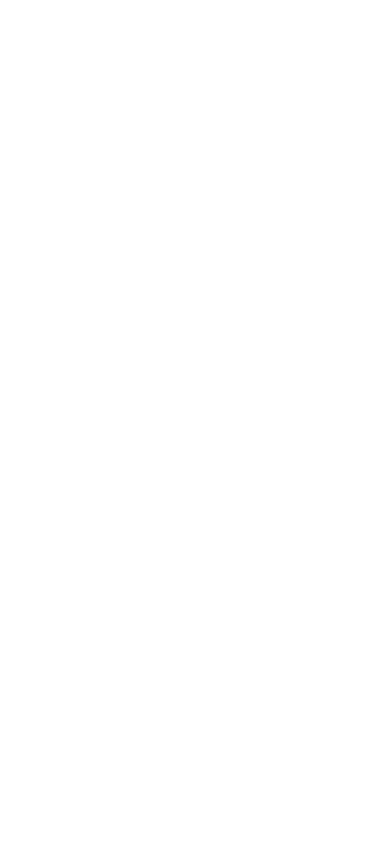
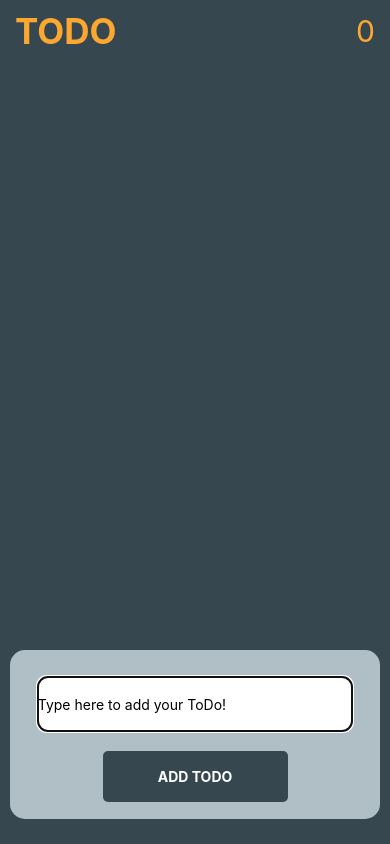
Before and after one commit to ofkarakus/RN-Project-3-ToDo-App, a React Native app: screen / in a window 390 px wide. Built offline with nearby package versions, Linux system fonts and the light colour scheme.

Commit message:
feat: ready for presentation

```diff
--- a/src/App.js
+++ b/src/App.js
@@ -1,21 +1,154 @@
 import React, {useState} from 'react';
-import {SafeAreaView, StyleSheet} from 'react-native';
+import {
+  View,
+  StyleSheet,
+  Text,
+  TextInput,
+  TouchableOpacity,
+  Dimensions,
+  FlatList,
+} from 'react-native';
+
+import {ToDoCard} from './components';
 
 const App = () => {
+  const [counter, setCounter] = useState(0);
+  const [todo, setTodo] = useState('');
+  const [todoList, setTodoList] = useState([]);
+  const [todoId, setId] = useState(0);
 
+  // const checkDuplicate = () => {
+  //   todoList.forEach((item) => {
+  //     if (item.text == todo) {
+  //       return alert('abc');
+  //     }
+  //   });
+  //   addTodo();
+  // };
+
+  const addTodo = () => {
+    setTodoList([{text: todo, id: todoId}, ...todoList]);
+  };
+  const increaseCounter = () => {
+    setCounter(counter + 1);
+  };
+  const decreaseCounter = () => {
+    setCounter(counter - 1);
+  };
+  const getInput = (text) => {
+    setTodo(text);
+  };
+
+  const deleteTodo = (currentTodosId) =>
+    setTodoList(todoList.filter((todo) => todo.id !== currentTodosId));
 
   return (
-    <SafeAreaView style={styles.container}>
+    <View style={styles.container}>
+      <View style={styles.header}>
+        <Text style={styles.heading}>TODO</Text>
+        <Text style={styles.counter}>{counter}</Text>
+      </View>
 
+      <View style={styles.main}>
+        <FlatList
+          keyExtractor={(item) => item.id.toString()}
+          data={todoList}
+          renderItem={({item}) => (
+            <ToDoCard
+              content={item}
+              deleteTodo={deleteTodo}
+              decreaseCounter={decreaseCounter}
+            />
+          )}
+        />
+      </View>
 
-    </SafeAreaView>
-  )
-}
+      <View style={styles.footer}>
+        <TextInput
+          style={styles.input}
+          placeholder="Type here to add your ToDo!"
+          onChangeText={getInput}
+          onSubmitEditing={(event) => {
+            setTodo(event.nativeEvent.text);
+            increaseCounter();
+            addTodo();
+            setId(todoId + 1);
+            setTodo('');
+          }}
+          autoFocus={true}
+          value={todo}
+        />
+        <TouchableOpacity
+          style={styles.button}
+          onPress={() => {
+            increaseCounter();
+            addTodo();
+            setId(todoId + 1);
+            setTodo('');
+          }}>
+          <Text style={styles.btnText}>ADD TODO</Text>
+        </TouchableOpacity>
+      </View>
+    </View>
+  );
+};
 
 const styles = StyleSheet.create({
-  container:{
+  container: {
+    flex: 1,
+    backgroundColor: '#37474F',
+  },
+  header: {
+    flexDirection: 'row',
+    alignItems: 'center',
+    justifyContent: 'space-between',
+    marginHorizontal: 15,
+    marginVertical: 10,
+  },
+  heading: {
+    color: '#FBA730',
+    fontWeight: 'bold',
+    fontSize: 35,
+  },
+  counter: {
+    color: '#FBA730',
+    fontSize: 30,
+  },
 
-  }
-})
+  main: {
+    flex: 1,
+    alignItems: 'center',
+  },
+
+  footer: {
+    backgroundColor: '#B0BEC5',
+    marginHorizontal: 10,
+    borderRadius: 15,
+    justifyContent: 'center',
+    alignItems: 'center',
+    height: Dimensions.get('window').height / 5,
+    marginBottom: 25,
+  },
+  input: {
+    backgroundColor: '#FFFFFF',
+    width: '85%',
+    height: '32%',
+    borderRadius: 10,
+    marginVertical: 10,
+  },
+  button: {
+    backgroundColor: '#37474F',
+    width: '50%',
+    height: '30%',
+    alignItems: 'center',
+    justifyContent: 'center',
+    borderRadius: 5,
+    marginTop: 10,
+  },
+  btnText: {
+    color: '#FFFFFF',
+    fontWeight: 'bold',
+  },
+});
 
 export default App;
--- /dev/null
+++ b/src/components/ToDoCard.js
@@ -0,0 +1,62 @@
+import React, {useState} from 'react';
+import {
+  View,
+  Text,
+  StyleSheet,
+  Dimensions,
+  TouchableWithoutFeedback,
+} from 'react-native';
+
+const ToDoCard = ({content, deleteTodo, decreaseCounter}) => {
+  const [time, setTime] = useState(Date().split(' ').slice(0, 5).join(' - '));
+
+  return (
+    <View style={styles.container}>
+      <View style={styles.info}>
+        <Text style={styles.todo}>{content.text}</Text>
+        <Text style={styles.time}>{time}</Text>
+      </View>
+      <TouchableWithoutFeedback
+        style={styles.deleteBtn}
+        onPress={() => {
+          deleteTodo(content.id);
+          decreaseCounter();
+        }}>
+        <Text style={styles.delBtnText}>X</Text>
+      </TouchableWithoutFeedback>
+    </View>
+  );
+};
+
+const styles = StyleSheet.create({
+  container: {
+    backgroundColor: '#546E7A',
+    width: Dimensions.get('window').width * 0.9,
+    height: 40,
+    alignItems: 'center',
+    borderRadius: 10,
+    marginBottom: 5,
+    flexDirection: 'row',
+  },
+  info: {
+    flex: 1,
+  },
+  todo: {
+    color: 'white',
+    marginHorizontal: 10,
+    fontSize: 17,
+  },
+  time: {
+    fontSize: 10,
+    textAlign: 'right',
+    color: '#FBA730',
+  },
+  delBtnText: {
+    color: '#e53935',
+    fontWeight: 'bold',
+    paddingHorizontal: 10,
+    fontSize: 17,
+  },
+});
+
+export {ToDoCard};
--- /dev/null
+++ b/src/components/index.js
@@ -0,0 +1 @@
+export {ToDoCard} from './ToDoCard';
```
